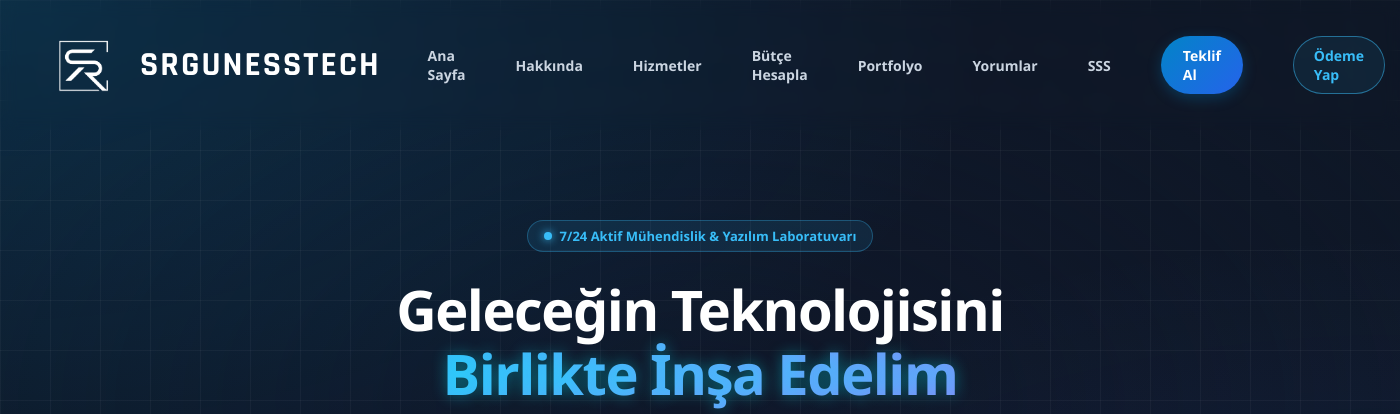
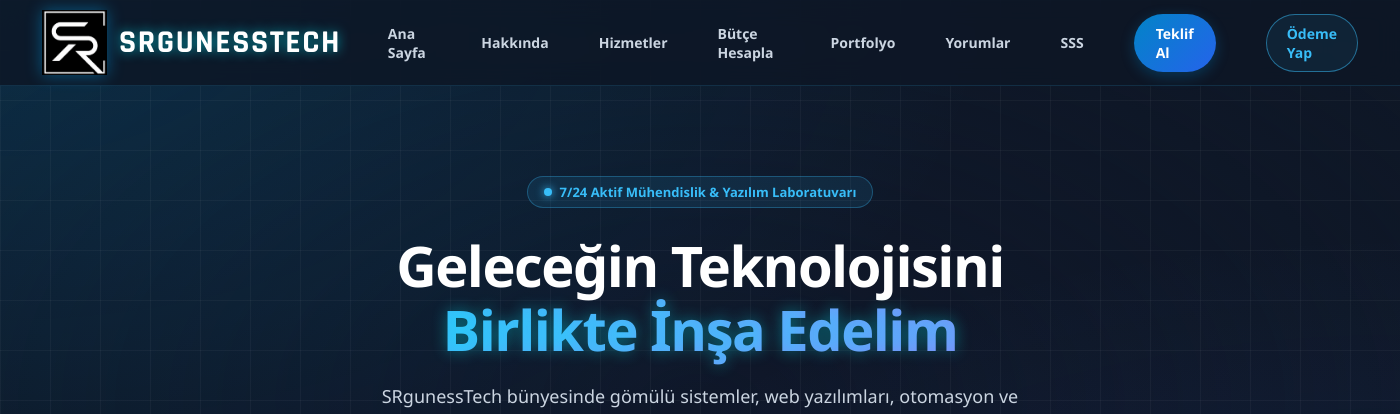
Before and after one commit to srguness7-max/SRgunessTech, a Flask app: page / in a window 1400 px wide. Shown: the top 414 px of the page. Run offline with Flask 3, Linux system fonts and the light colour scheme.

Commit message:
Update base.html

```diff
--- a/templates/base.html
+++ b/templates/base.html
@@ -8,7 +8,7 @@
     <meta name="google-site-verification" content="BAJsoxVaHtuN_9ib_DTXRCWwUdlqNsaNoWGnZgf5n4Y" />
 
     <!-- TAB / FAVICON SİMGESİ -->
-    <link rel="icon" type="image/png" href="{{ url_for('static', filename='logo.png') }}">
+    <link rel="icon" type="image/png" href="{{ url_for('static', filename='SRguness Logo Mavi YAZISIZ.png') }}">
 
     <title>SRgunessTech | Geleceğin Teknolojisi</title>
     <link rel="stylesheet" href="{{ url_for('static', filename='css/style.css') }}">
@@ -38,29 +38,28 @@
             background-size: 50px 50px; z-index: -1; pointer-events: none;
         }
 
-        /* TAM ŞEFFAF TOOLBAR / NAVBAR */
+        /* UYUMLU VE NET NAVBAR */
         .navbar {
             display: flex; justify-content: space-between; align-items: center;
-            padding: 10px 2%; background: transparent !important;
-            backdrop-filter: blur(8px); -webkit-backdrop-filter: blur(8px);
+            padding: 10px 3%; background: rgba(14, 23, 38, 0.85);
+            backdrop-filter: blur(12px); -webkit-backdrop-filter: blur(12px);
             position: sticky; top: 0; z-index: 1000;
-            border: none !important; gap: 15px;
+            border-bottom: 1px solid rgba(56, 189, 248, 0.15); gap: 15px;
         }
 
-        /* LOGO BÜYÜTÜLDÜ VE YAZIYA SIFIRA YAKIN YAKLAŞTIRILDI */
-        .logo a { display: flex; align-items: center; gap: 2px !important; text-decoration: none; }
+        /* ORİJİNAL LOGO & HİZALANMIŞ YAZI */
+        .logo a { display: flex; align-items: center; gap: 12px; text-decoration: none; }
         .logo-img {
-            height: 110px !important; width: auto; object-fit: contain;
-            filter: brightness(0) invert(1);
+            height: 65px; width: auto; object-fit: contain;
+            filter: drop-shadow(0 0 8px rgba(0, 180, 255, 0.4));
             transition: 0.3s ease;
         }
         .logo a:hover .logo-img {
-            transform: scale(1.03);
+            transform: scale(1.04);
         }
         .logo-text {
-            font-size: 34px; font-weight: 700; color: #ffffff !important; letter-spacing: 2px;
+            font-size: 32px; font-weight: 700; color: #ffffff !important; letter-spacing: 1.5px;
             font-family: 'Rajdhani', sans-serif; text-transform: uppercase;
-            text-shadow: none !important; margin-left: 0 !important;
         }
 
         .nav-links { display: flex; align-items: center; gap: 18px; }
@@ -72,6 +71,7 @@
             color: #fff !important; padding: 10px 22px; border-radius: 30px; font-weight: 700 !important;
             box-shadow: 0 4px 14px rgba(2, 132, 199, 0.3); transition: 0.3s !important; border: none;
         }
+        .btn-quote:hover { transform: translateY(-2px); box-shadow: 0 6px 20px rgba(2, 132, 199, 0.5) !important; }
 
         .nav-pay-btn {
             border: 1px solid rgba(56, 189, 248, 0.5); color: #38bdf8 !important;
@@ -137,7 +137,7 @@
 
         @media (max-width: 900px) {
             .navbar { padding: 10px 4%; }
-            .logo-img { height: 60px !important; }
+            .logo-img { height: 50px; }
             .logo-text { font-size: 22px; }
             .hamburger-btn { display: block; }
 
@@ -159,7 +159,7 @@
     <header class="navbar">
         <div class="logo">
             <a href="{{ url_for('index') }}">
-                <img src="{{ url_for('static', filename='logo.png') }}" alt="SRgunessTech Logo" class="logo-img">
+                <img src="{{ url_for('static', filename='SRguness Logo Mavi YAZISIZ.png') }}" alt="SRgunessTech Logo" class="logo-img">
                 <span class="logo-text">SRgunessTech</span>
             </a>
         </div>
```
